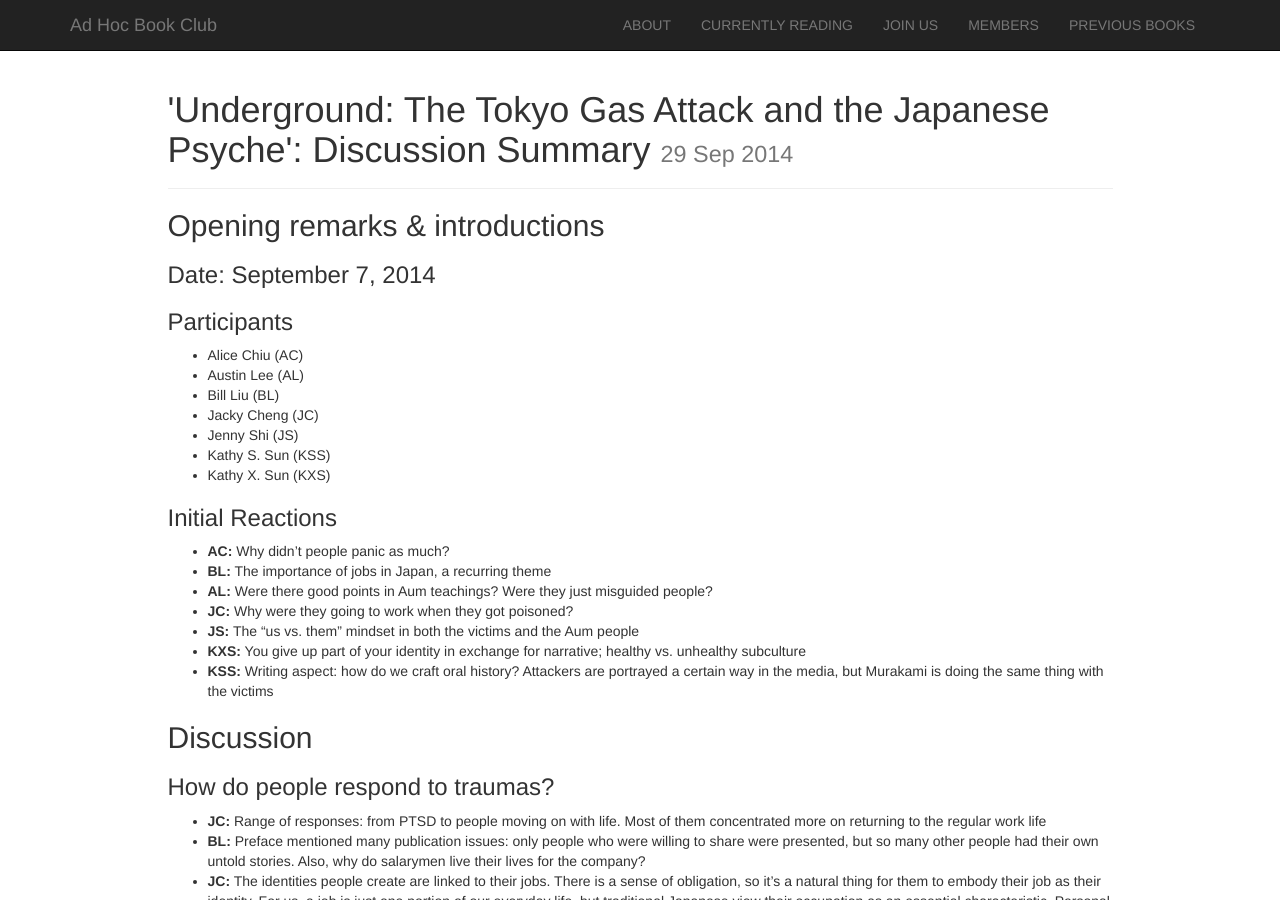
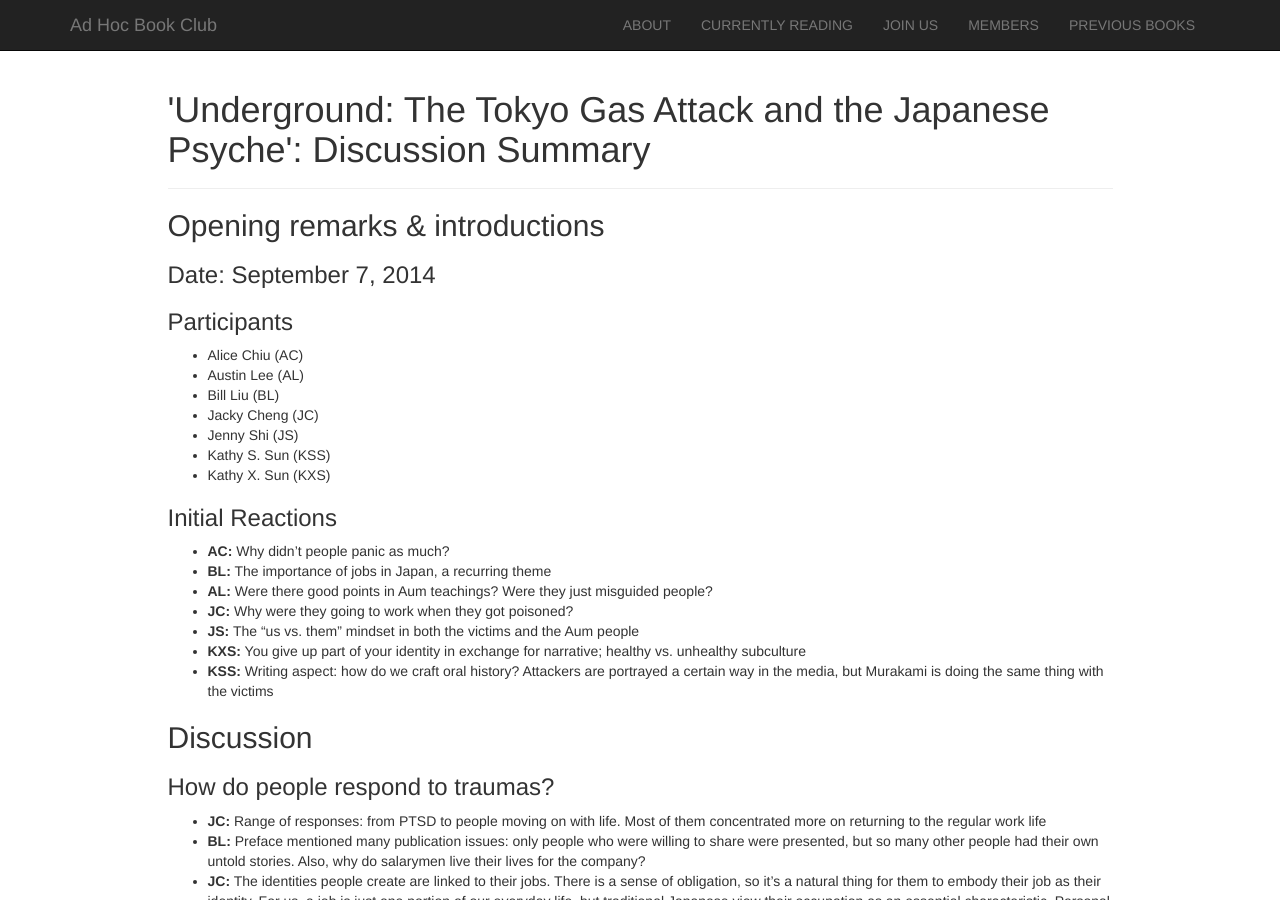
Before and after one commit to adhocbookclub/adhocbookclub.github.io, a Jekyll site: the page built from _posts/2014-09-29-underground-discussion-summary.md, in a window 1280 px wide and 900 px high. Built offline with Jekyll 4.4.1, drawn with Linux system fonts in a browser that asks for light colours; nearby versions of some CDN libraries; Markdown is read by kramdown in place of the engine named in the settings.

Commit message:
removed date from summary posts

```diff
--- a/_layouts/post.html
+++ b/_layouts/post.html
@@ -6,7 +6,7 @@ layout: default
   <div class="row">
     <div class="col-md-10 col-md-offset-1">
       <div class="page-header">
-        <h1>{{ page.title }} <small>{{ page.date | date_to_string }}</small></h1>
+        <h1>{{ page.title }} {% if page.category != "summary" %}<small>{{ page.date | date_to_string }}</small>{% endif %}</h1>
       </div>
       {{ content }}
     </div>
```
